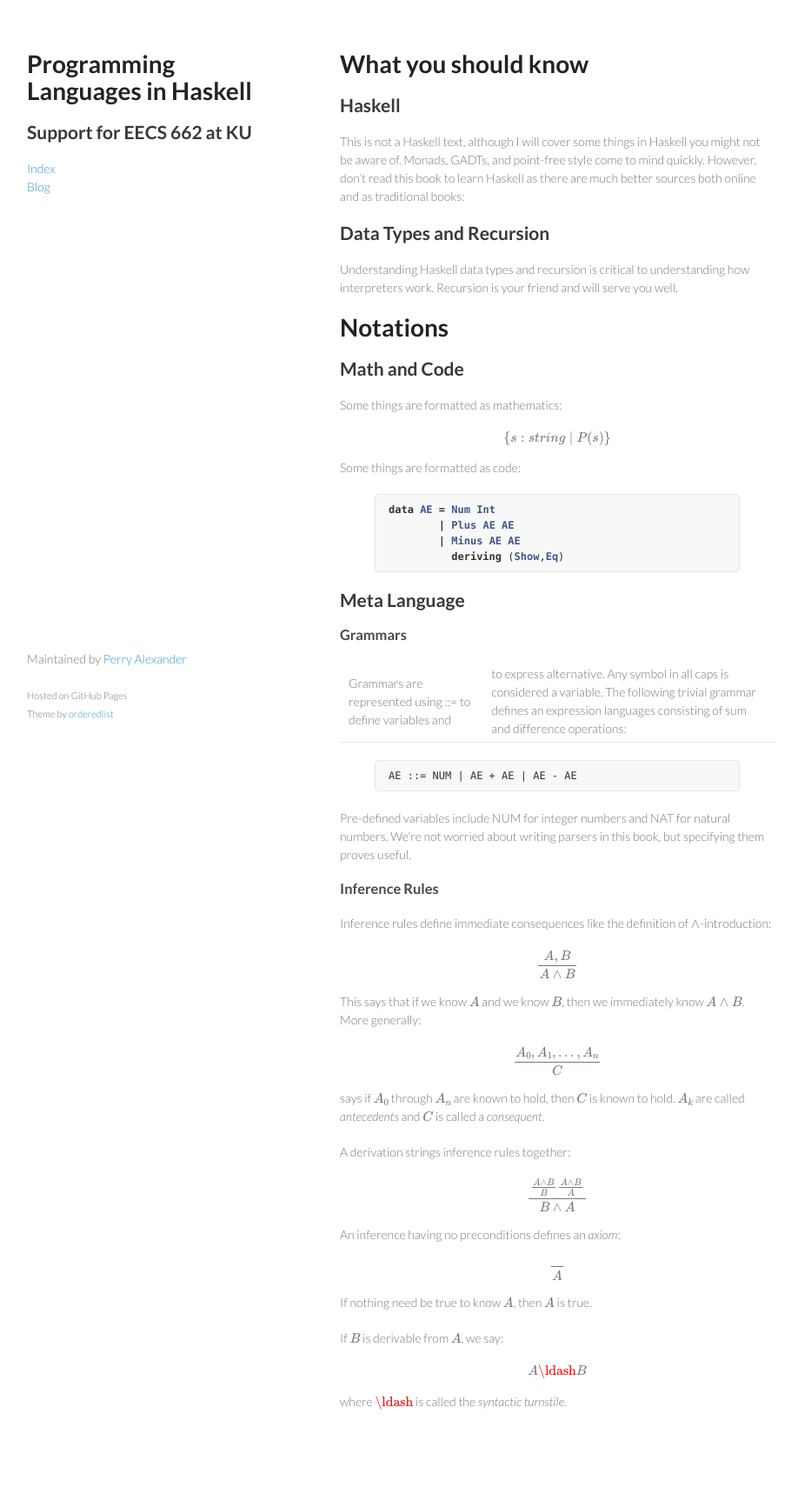
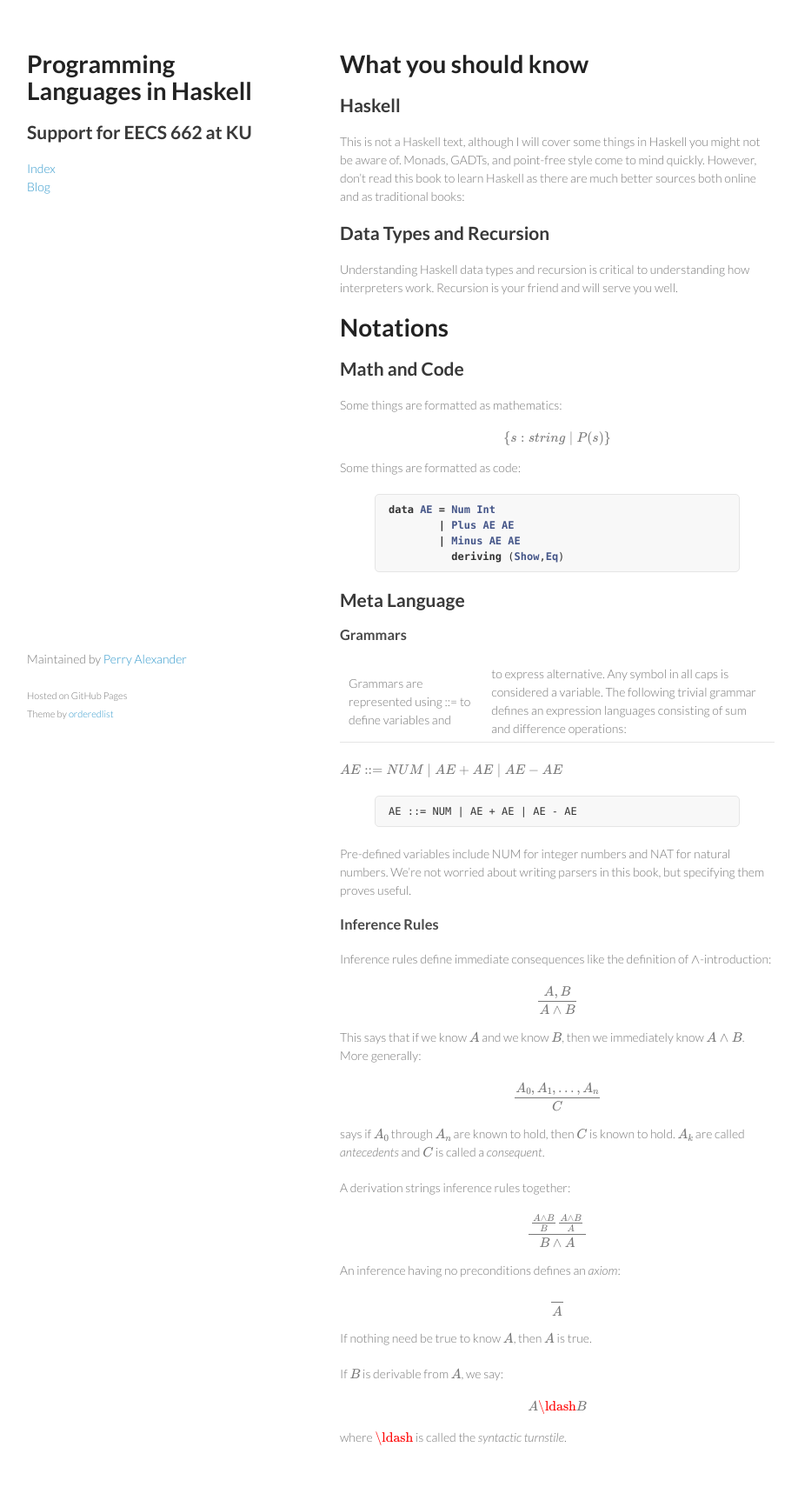
Before and after one commit to ku-sldg/plih, a Jekyll site: the page built from _posts/2016-06-13-Notations-and-Preliminaries.md, in a window 1280 px wide. Shown: the whole page at 87% size, without its empty margins (179-1097 px from the left). Built offline with Jekyll 4.4.1, drawn with Linux system fonts in a browser that asks for light colours; formulas are drawn with MathJax 3; before the commit the page ends 1692 px from its top, so only the background shows below that.

Commit message:
posting preliminaries chapter

```diff
--- a/_posts/2016-06-13-Notations-and-Preliminaries.md
+++ b/_posts/2016-06-13-Notations-and-Preliminaries.md
@@ -37,6 +37,8 @@ data AE = Num Int
 
 Grammars are represented using ::= to define variables and | to express alternative.  Any symbol in all caps is considered a variable.  The following trivial grammar defines an expression languages consisting of sum and difference operations:
 
+$AE ::= NUM \mid AE + AE \mid AE - AE$
+
 {% highlight text %}
 AE ::= NUM | AE + AE | AE - AE
 {% endhighlight %}
```
